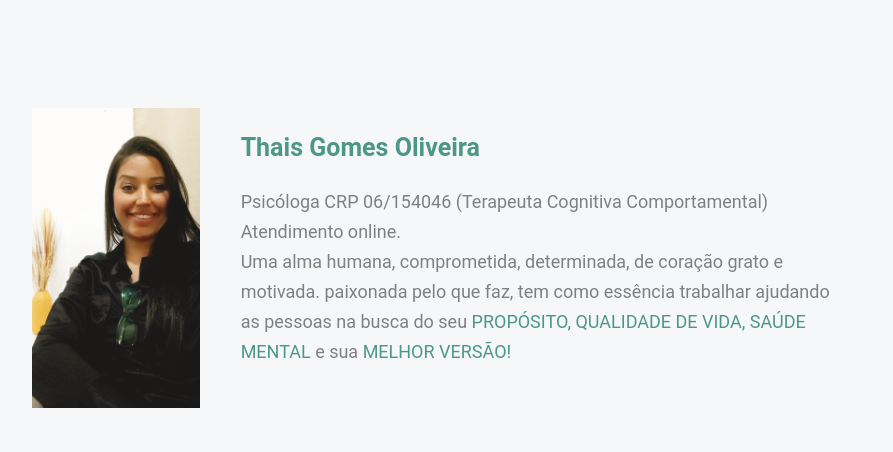
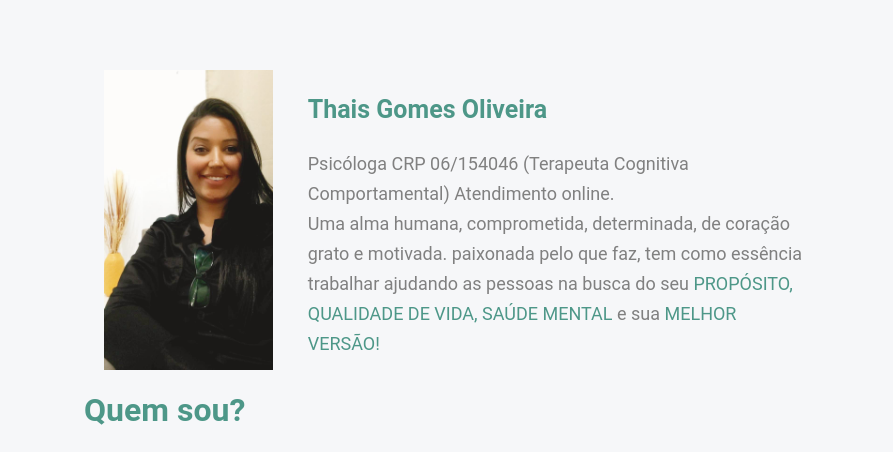
Before and after one commit to marcosrib/site-nextjs, a Next.js app: page /about in a window 1280 px wide. Shown: the part 310-762 px from the top of the page, without its empty margins (186-1079 px from the left). Built offline with nearby package versions, Linux system fonts and the light colour scheme.

Commit message:
feat: Ajustado a centraliuzação do layout

```diff
--- a/src/pages/home/Home.module.css
+++ b/src/pages/home/Home.module.css
@@ -1,20 +1,20 @@
 .container {
   display: flex;
   flex-direction: column;
-  width: 100%;
   overflow-x: none;
+  margin-left: auto;
+  margin-right: auto;
+  max-width:700px;
 }
 
 .content {
   display: flex;
   background: var(--color-background);
   height: 30rem;
-  width: 100%;
 }
 
 .textContent {
   display: flex;
-  width: 100%;
   height: 300px;
   flex-direction: column;
   justify-content: center;
@@ -72,7 +72,6 @@
 
 .containerSobre {
  display: flex;
- margin: 3% 20% 3% 17%;
 }
 
 .descriptionContent {
```
